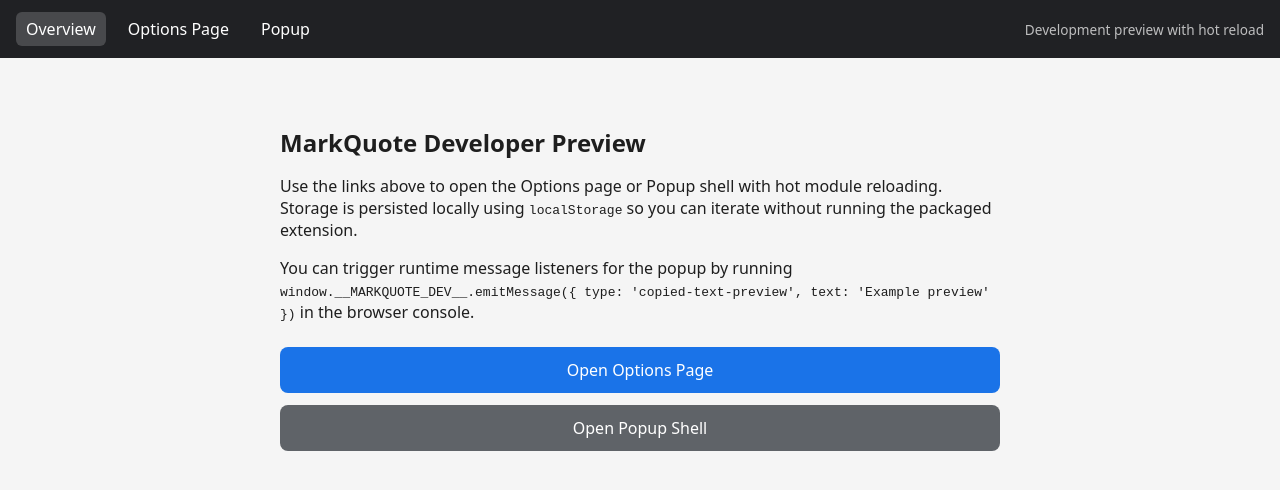
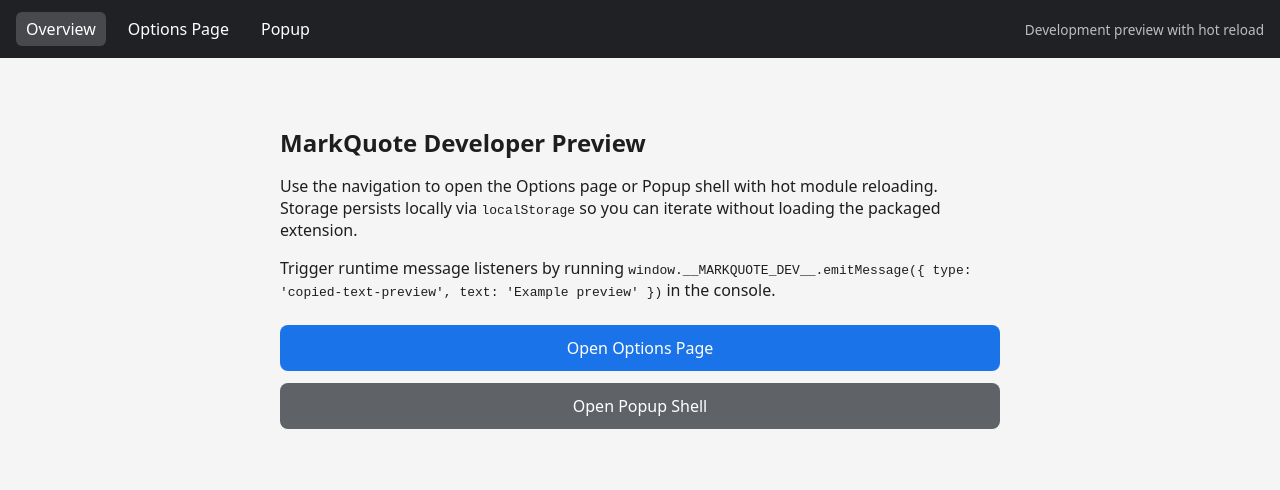
Before and after one commit to PabloLION/MarkQuote, a website built with Vite: page dev/index.html in a window 1280 px wide. Built offline with nearby package versions, Linux system fonts and the light colour scheme; what sinon-chrome would draw is missing.

Commit message:
chore(dev): move dashboard markup into dev index shell

```diff
--- a/dev/index.html
+++ b/dev/index.html
@@ -24,10 +24,64 @@
         color: var(--page-foreground);
         font-family: system-ui, -apple-system, BlinkMacSystemFont, 'Segoe UI', sans-serif;
       }
+
+      main {
+        padding: 24px;
+        max-width: 720px;
+        margin: 24px auto;
+        display: grid;
+        gap: 16px;
+      }
+
+      .link-grid {
+        display: grid;
+        gap: 12px;
+      }
+
+      .cta-link {
+        display: inline-flex;
+        align-items: center;
+        justify-content: center;
+        padding: 12px 16px;
+        border-radius: 8px;
+        color: #ffffff;
+        text-decoration: none;
+        transition: opacity 120ms ease;
+      }
+
+      .cta-link:hover {
+        opacity: 0.9;
+      }
+
+      .cta-primary {
+        background: #1a73e8;
+      }
+
+      .cta-secondary {
+        background: #5f6368;
+      }
     </style>
   </head>
   <body>
-    <div id="dev-root"></div>
+    <div id="dev-root">
+      <main>
+        <section>
+          <h1 style="margin-bottom: 16px;">MarkQuote Developer Preview</h1>
+          <p style="margin-bottom: 16px;">
+            Use the navigation to open the Options page or Popup shell with hot module reloading. Storage persists locally via
+            <code>localStorage</code> so you can iterate without loading the packaged extension.
+          </p>
+          <p style="margin-bottom: 24px;">
+            Trigger runtime message listeners by running
+            <code>window.__MARKQUOTE_DEV__.emitMessage({ type: 'copied-text-preview', text: 'Example preview' })</code> in the console.
+          </p>
+          <div class="link-grid">
+            <a class="cta-link cta-primary" href="/options.html">Open Options Page</a>
+            <a class="cta-link cta-secondary" href="/popup.html">Open Popup Shell</a>
+          </div>
+        </section>
+      </main>
+    </div>
     <script type="module" src="/src/dev/index-entry.ts"></script>
   </body>
 </html>
--- a/src/dev/index-entry.ts
+++ b/src/dev/index-entry.ts
@@ -4,18 +4,12 @@
 ensureChromeMock();
 mountDevNav('home');
 
-const root = document.getElementById('dev-root');
+const devRoot = document.getElementById('dev-root');
 
-if (root) {
-  root.innerHTML = `
-    <section style="padding: 24px; font-family: system-ui, -apple-system, BlinkMacSystemFont, 'Segoe UI', sans-serif; max-width: 720px; margin: 24px auto;">
-      <h1 style="margin-bottom: 16px;">MarkQuote Developer Preview</h1>
-      <p style="margin-bottom: 16px;">Use the links above to open the Options page or Popup shell with hot module reloading. Storage is persisted locally using <code>localStorage</code> so you can iterate without running the packaged extension.</p>
-      <p style="margin-bottom: 24px;">You can trigger runtime message listeners for the popup by running <code>window.__MARKQUOTE_DEV__.emitMessage({ type: 'copied-text-preview', text: 'Example preview' })</code> in the browser console.</p>
-      <div style="display: grid; gap: 12px;">
-        <a href="/options.html" style="display: inline-flex; align-items: center; justify-content: center; padding: 12px 16px; border-radius: 8px; background: #1a73e8; color: #fff; text-decoration: none;">Open Options Page</a>
-        <a href="/popup.html" style="display: inline-flex; align-items: center; justify-content: center; padding: 12px 16px; border-radius: 8px; background: #5f6368; color: #fff; text-decoration: none;">Open Popup Shell</a>
-      </div>
-    </section>
-  `;
+if (devRoot && !devRoot.children.length) {
+  const info = document.createElement('p');
+  info.innerHTML =
+    'Development helpers are available via <code>window.__MARKQUOTE_DEV__</code>. Use the navigation to switch between surfaces.';
+
+  devRoot.querySelector('main')?.prepend(info);
 }
```
